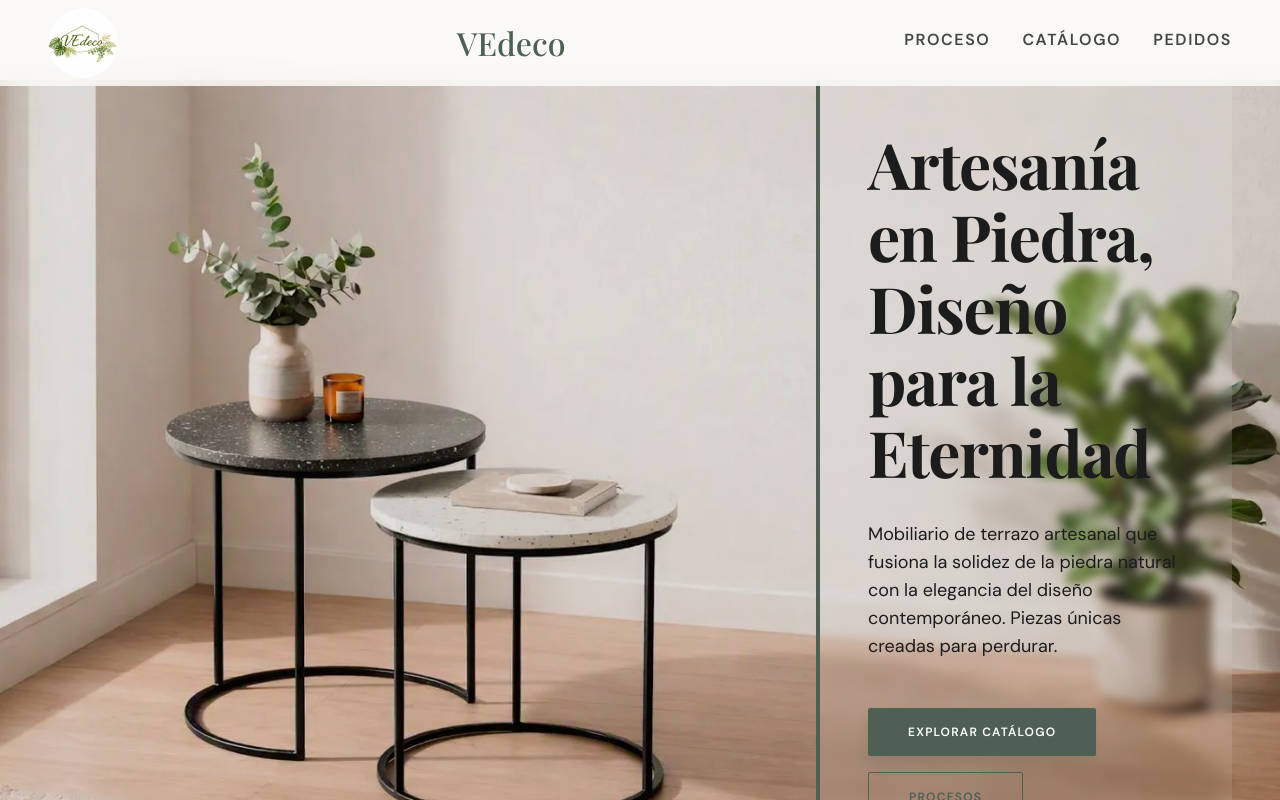
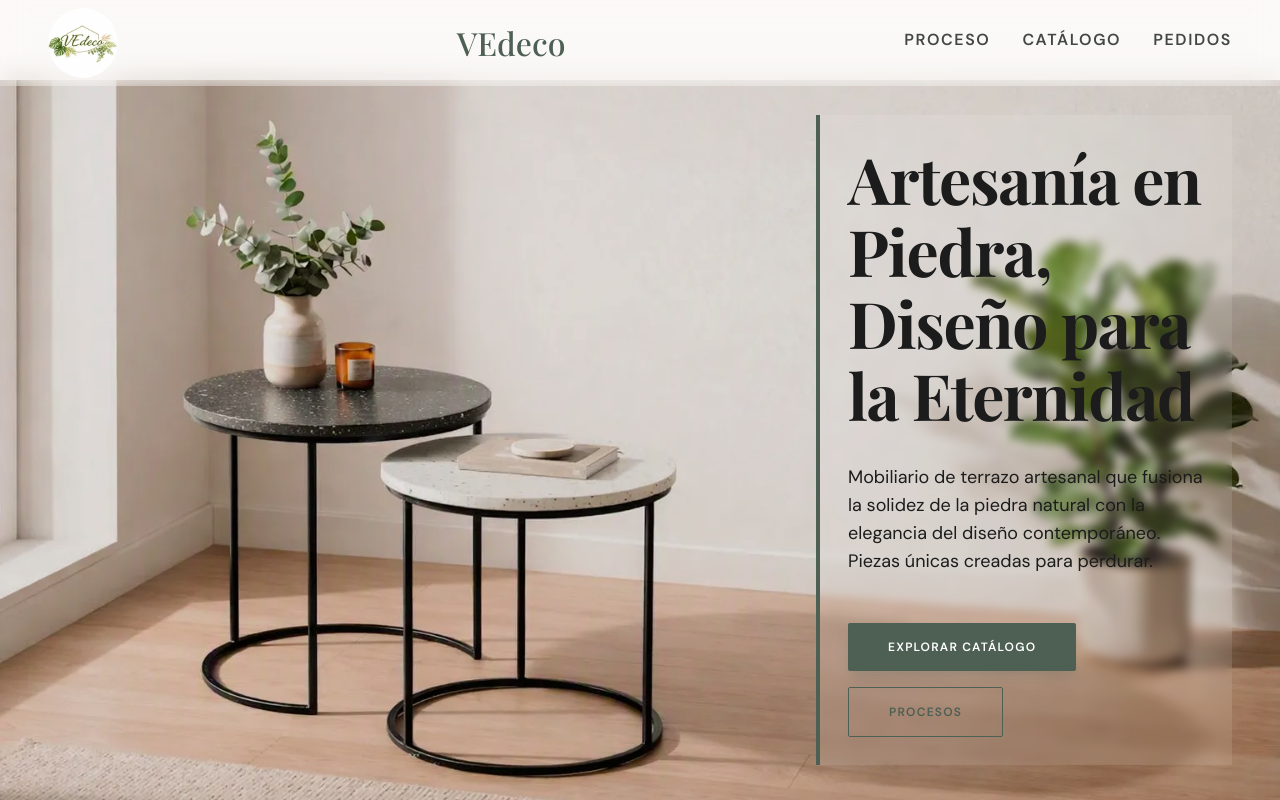
Before and after one commit to blom31/vedeco, a React (Vite) app: page / in a window 1280 px wide. Shown: the top 800 px of the page. Built offline with nearby package versions, Linux system fonts and the light colour scheme.

Commit message:
ajustes header responsive

```diff
--- a/src/styles/_header.scss
+++ b/src/styles/_header.scss
@@ -6,7 +6,7 @@
   left: 0;
   right: 0;
   z-index: 50;
-  background-color: rgba($background, 0.8);
+  background-color: rgba($background, 0.1);
   backdrop-filter: blur(12px);
   transition: all 0.3s ease;
 
@@ -17,10 +17,10 @@
     width: 100%;
     max-width: 100%;
     padding: $base $margin-mobile;
-    transition: padding 0.3s ease;
 
     @media (min-width: 768px) {
       padding: $base $margin-desktop;
+
     }
   }
 
--- a/src/styles/_hero.scss
+++ b/src/styles/_hero.scss
@@ -19,10 +19,6 @@
     width: 100%;
     height: 100%;
     @media (max-width: 767px) {
-      background-image: url("../assets/mesa1.webp");
-      background-size: cover;
-      background-position: center;
-      background-repeat: no-repeat;
 
     }
   }
@@ -83,13 +79,12 @@
       width: 100%;
       margin-left: 0;
       background-color: rgba($background, 0.1);
-      border-left: none;
+      // border-left: none;
       border-bottom: 4px solid $primary;
-      display: none;
     }
 
     @media (min-width: 768px) {
-      padding: 48px;
+      padding: 28px;
     }
   }
 
```
